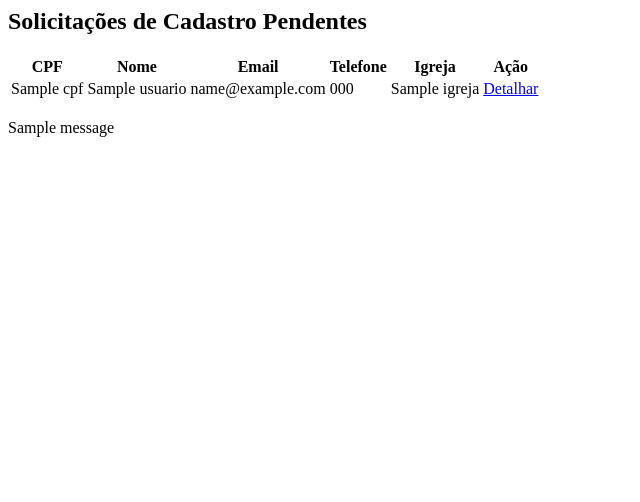
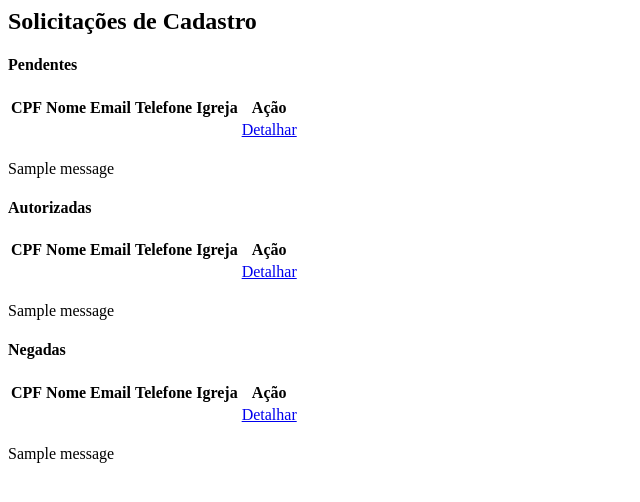
Before and after one commit to maiconrp/adgestao, a Django app: template code/templates/solicitacoes/listar.html in a window 1280 px wide. Shown: the top 502 px of the page, without its empty margins (0-640 px from the left). Run offline with Django 4.2, Linux system fonts and the light colour scheme; tables that the repository leaves empty hold one stand-in row (values such as "Sample post"); the template is opened without the code that fills it: values that come from a table or form of the project are taken from there, most other values are stand-ins (such as "Sample title", 1, 10 or a date in 2020); one stand-in notice (Sample message) is shown.

Commit message:
:tada: feat: Agrupar solicitacoes por situacao

```diff
--- a/code/templates/solicitacoes/listar.html
+++ b/code/templates/solicitacoes/listar.html
@@ -1,7 +1,9 @@
 {% block content %}
-  <h2>Solicitações de Cadastro Pendentes</h2>
+<h2>Solicitações de Cadastro</h2>
 
-  {% if todas %}
+<h4>Pendentes</h4>
+
+{% if pendentes %}
 <table class="table">
   <thead>
     <tr>
@@ -12,9 +14,9 @@
       <th scope="col">Igreja</th>
       <th scope="col">Ação</th>
     </tr>
-      </thead>
+    </0thead>
   <tbody>
-        {% for solicitacao in todas %}
+    {% for solicitacao in pendentes %}
     <tr>
       <td>{{ solicitacao.usuario.cpf }}</td>
       <td>{{ solicitacao.usuario.nome }}</td>
@@ -41,4 +43,90 @@
 {% else %}
 <p>Nenhuma solicitação de cadastro pendente no momento.</p>
 {% endif %}
+
+<h4>Autorizadas</h4>
+
+{% if aprovadas %}
+<table class="table">
+  <thead>
+    <tr>
+      <th scope="col">CPF</th>
+      <th scope="col">Nome</th>
+      <th scope="col">Email</th>
+      <th scope="col">Telefone</th>
+      <th scope="col">Igreja</th>
+      <th scope="col">Ação</th>
+    </tr>
+  </thead>
+  <tbody>
+    {% for solicitacao in aprovadas %}
+    <tr>
+      <td>{{ solicitacao.usuario.cpf }}</td>
+      <td>{{ solicitacao.usuario.nome }}</td>
+      <td>{{ solicitacao.usuario.email }}</td>
+      <td>{{ solicitacao.usuario.telefone }}</td>
+      <td>{{ solicitacao.usuario.igreja }}</td>
+      <td>
+        <a href="{% url 'detalhar_cadastro' solicitacao.id %}" class="btn btn-success">Detalhar</a>
+      </td>
+    </tr>
+    {% endfor %}
+  </tbody>
+</table>
+
+{% if messages %}
+<div class="messages">
+  {% for message in messages %}
+  <br>
+  <div class="alert alert-{{ message.tags }}">{{ message }}</div>
+  {% endfor %}
+</div>
+{% endif %}
+
+{% else %}
+<p>Nenhuma solicitação de cadastro autorizada no momento.</p>
+{% endif %}
+
+<h4>Negadas</h4>
+
+{% if negadas %}
+<table class="table">
+  <thead>
+    <tr>
+      <th scope="col">CPF</th>
+      <th scope="col">Nome</th>
+      <th scope="col">Email</th>
+      <th scope="col">Telefone</th>
+      <th scope="col">Igreja</th>
+      <th scope="col">Ação</th>
+    </tr>
+  </thead>
+  <tbody>
+    {% for solicitacao in negadas %}
+    <tr>
+      <td>{{ solicitacao.usuario.cpf }}</td>
+      <td>{{ solicitacao.usuario.nome }}</td>
+      <td>{{ solicitacao.usuario.email }}</td>
+      <td>{{ solicitacao.usuario.telefone }}</td>
+      <td>{{ solicitacao.usuario.igreja }}</td>
+      <td>
+        <a href="{% url 'detalhar_cadastro' solicitacao.id %}" class="btn btn-success">Detalhar</a>
+      </td>
+    </tr>
+    {% endfor %}
+  </tbody>
+</table>
+
+{% if messages %}
+<div class="messages">
+  {% for message in messages %}
+  <br>
+  <div class="alert alert-{{ message.tags }}">{{ message }}</div>
+  {% endfor %}
+</div>
+{% endif %}
+
+{% else %}
+<p>Nenhuma solicitação de cadastro negada no momento.</p>
+{% endif %}
 {% endblock %}
```
Lines whose indentation alone changed are shown as unchanged.
